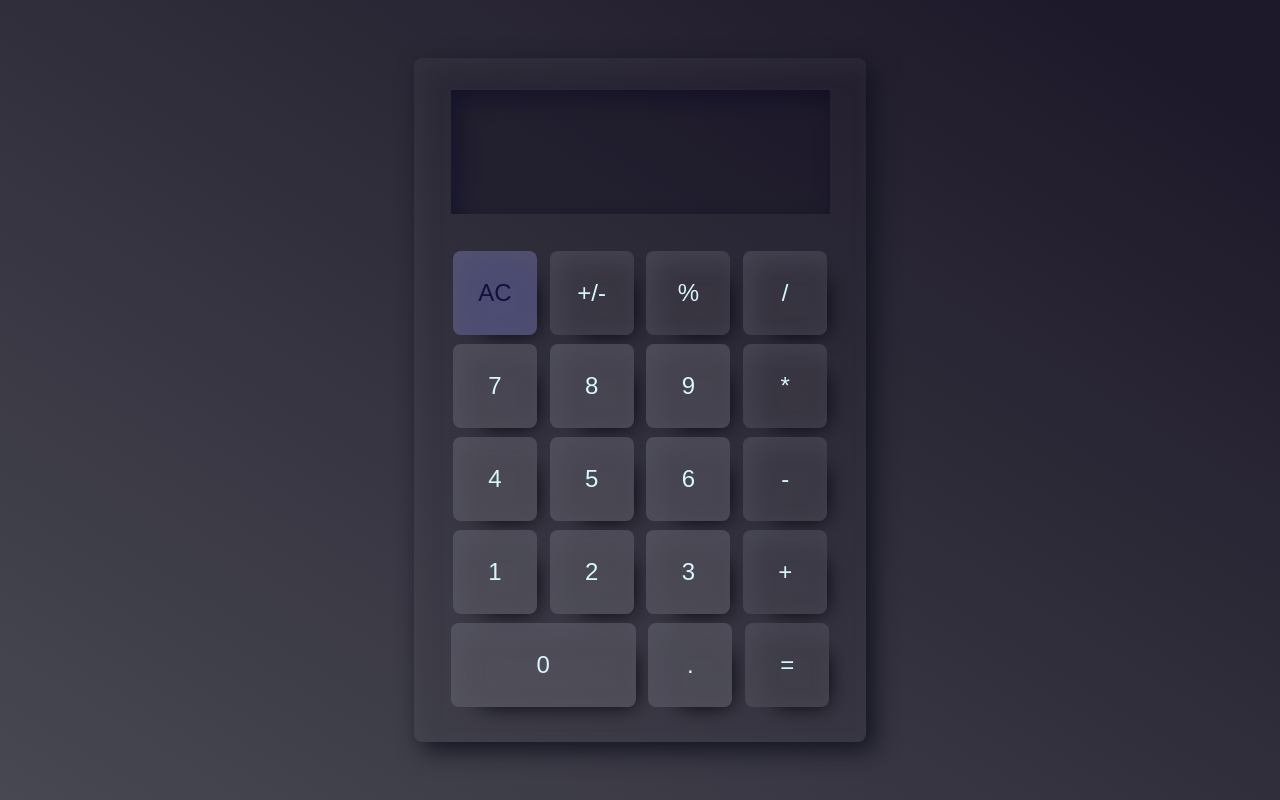
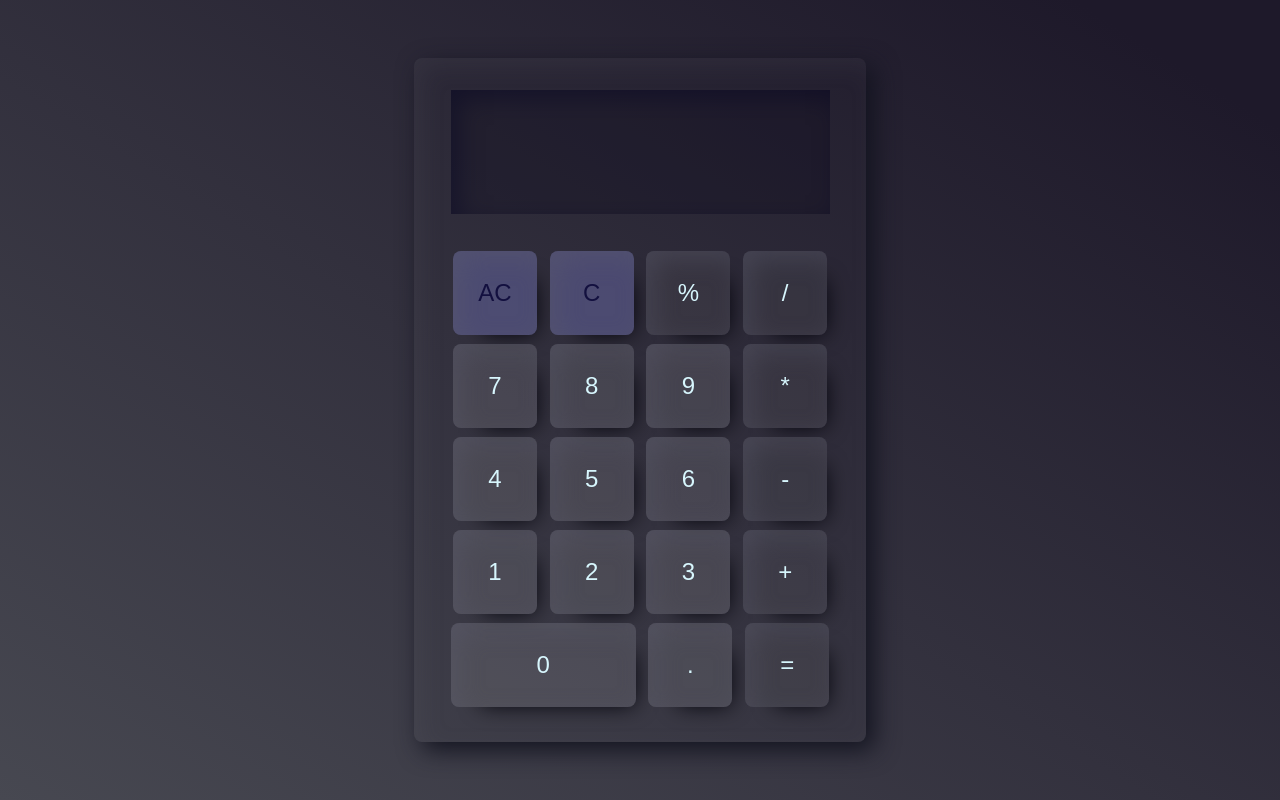
Before and after one commit to OskarWiktor/50-frontend-challenges, a plain HTML site: page 2-calculator/index.html in a window 1280 px wide. Drawn offline with Linux system fonts and the light colour scheme.

Commit message:
calculator v3

```diff
--- a/2-calculator/index.html
+++ b/2-calculator/index.html
@@ -27,8 +27,8 @@
                 <input type="text" id="result" class="screen">
             </div>
             <div class="calculator--btn">
-                <input type="button" value="AC" onclick="clearScreen()" class="btn btn--operator btn--reset"></input>
-                <input type="button" value="+/-" class="btn btn--operator"></input>
+                <input type="button" value="AC" onclick="clearScreen()" class="btn btn--operator btn--clear"></input>
+                <input type="button" value="C" onclick="clearLast()" class="btn btn--operator btn--clear"></input>
                 <input type="button" value="%" onClick="display('%')" class="btn btn--operator"></input>
                 <input type="button" value="/" onClick="display('/')" class="btn btn--operator"></input>
             </div>
--- a/2-calculator/script.js
+++ b/2-calculator/script.js
@@ -1,27 +1,3 @@
-/*
-1. pobranie wszystkich potrzebnych klas/elementów
-    a. buttony z number
-    b. buttony z operatorami
-    c. input
-(pytanie czy może jako array z róznymi nazwami np. 1 2 3.. 7 żeby nie spamować z 100 przyciskami)
-
-2. w momencie kiedy kliknie się jakąkolwiek liczbę zostaje ona wpisana w input value, ale nie dodaje się do aktualnej liczby tylko idzie na koniec (jak string, może niech będą tutaj narazie liczby jako string)
-
-3. w momencie kiedy da się +
-    a. znika aktualna value w input i pojawia się nic (nie zero) (wartość która znikneła musi być przechowywana w jakims const)
-    b. teraz możemy wpisać nową wartość (również musi się zapisywać w const)
-    c. klikając = dodają się i wyświetlają w inpucie dane wartości
-    d. możemy znów kliknąć + i znowu coś dodać (po kliknieciu wartość sum z ostatniej akcji musi być zapisana jako 'przed dodaniem drugiej')
-
-4. wszelkie inne operatory na podstawie tego wyżej i można wykonywać różne działania, najpierw dodać potem odjąć itd
-
-5. AC resetujące wszystkie zapisane wartości input value znowu równe 0
-
-6. wartości po 0,1 przecinku
-
-7. wyświetlanie ostatnich wyników zboku kalkulatora
-*/
-
 function display(val){
     document.getElementById('result').value += val
     return val
@@ -37,3 +13,6 @@ function solve(){
 function clearScreen(){
     document.getElementById('result').value = ''
 }
+function clearLast() {
+    document.getElementById('result').value = document.getElementById('result').value.slice(0, -1)
+}
--- a/2-calculator/style.css
+++ b/2-calculator/style.css
@@ -83,7 +83,7 @@ body {
     width: 44%;
 }
 
-.calculator--btn .btn--reset {
+.calculator--btn .btn--clear {
     background-color: rgba(97, 97, 151, 0.598);
     color: rgb(19, 16, 63);
 }
@@ -101,7 +101,7 @@ body {
     box-shadow: 14px 14px 22px -16px rgb(2, 1, 8), inset 8px 8px 24px 0px rgba(147, 147, 172, 0.75);
 }
 
-.calculator--btn .btn--reset:hover {
+.calculator--btn .btn--clear:hover {
     color: rgb(247, 247, 247);
     background-color: rgba(234, 232, 252, 0.628);
     -webkit-box-shadow: 14px 14px 22px -16px rgb(2, 1, 8), inset 8px 8px 24px 0px rgba(227, 227, 238, 0.75);
```
